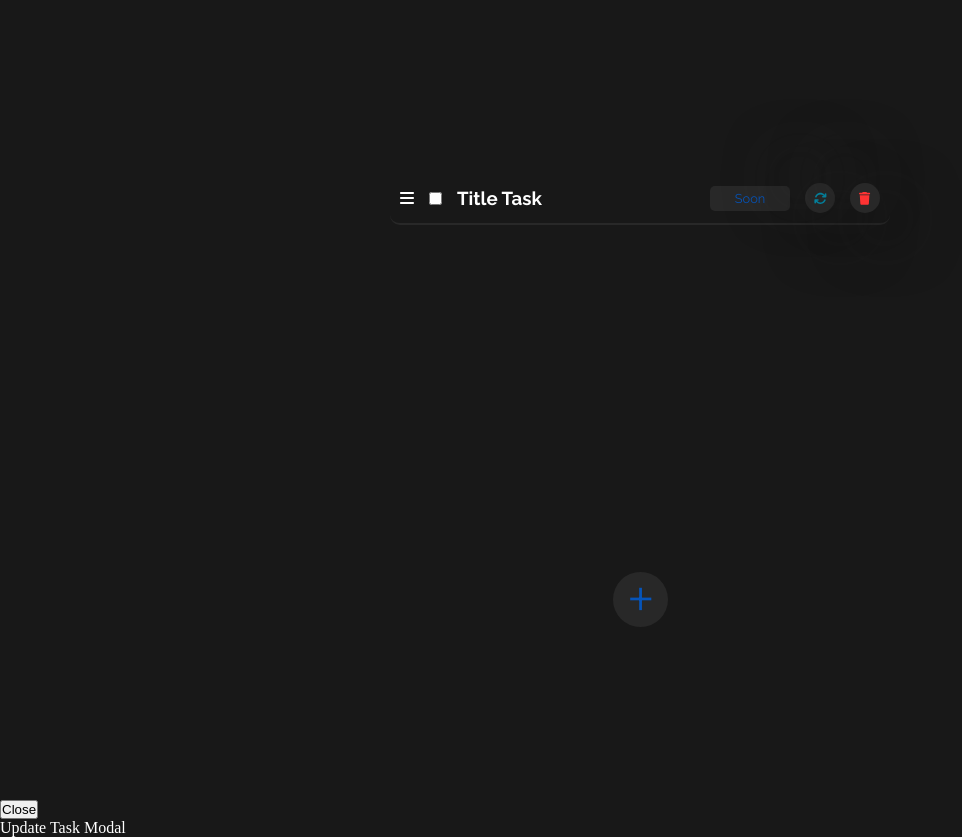
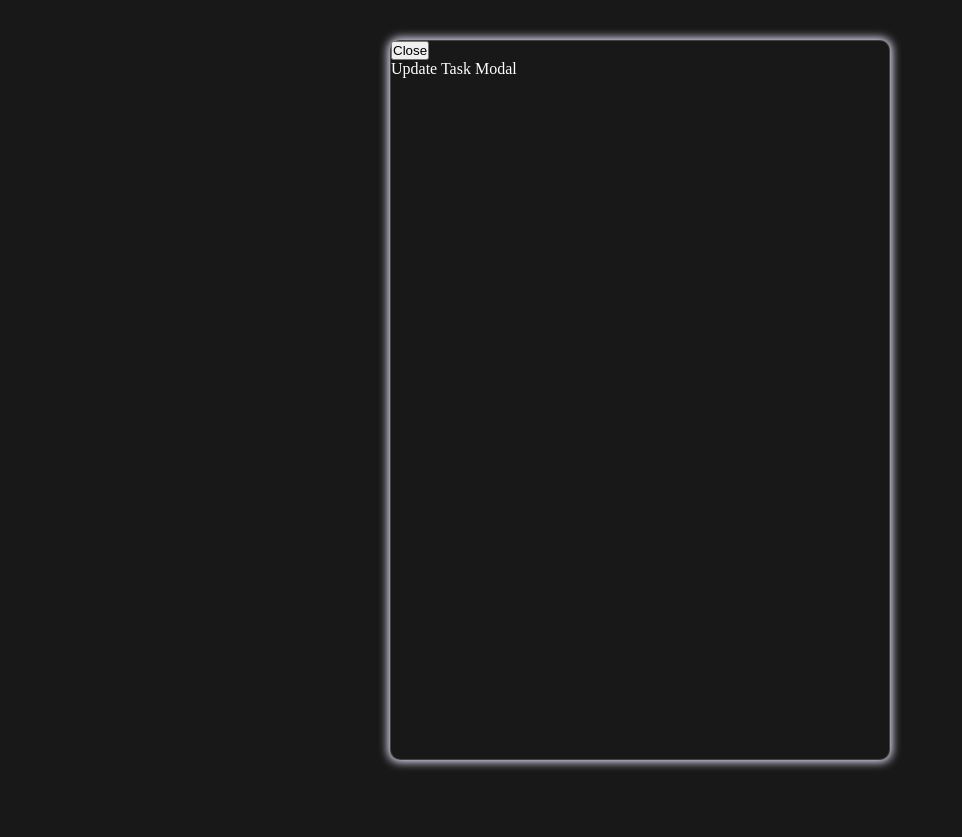
Before and after one commit to BNAStudio/todo-list, a React (Vite) app: page / in a window 1280 px wide. Both pictures are taken after a click on the button 820 px from the left and 198 px from the top of the page. Shown: the whole page, without its empty margins (0-962 px from the left). After the commit the page ends 800 px from the top, so only its background shows below. Built offline with nearby package versions, Linux system fonts and the light colour scheme.

Commit message:
feat(components): update components and add styles
update components: Modal, Task | update styles: create mixin glass_effect, create variable
dark-blue light dark

```diff
--- a/src/App.jsx
+++ b/src/App.jsx
@@ -1,4 +1,5 @@
-// import { OnBoarding, Task, Tag } from './components/index';
+// import { OnBoarding, Task, Tag, AddTaskBtn } from './components/index';
+import { AddTaskBtn } from './components/AddTaskBtn';
 import { Task } from './components/Task/Task';
 import { TodoProvider } from './context/TaskContext';
 import { ModalProvider } from './context/ModalContext';
@@ -18,6 +19,7 @@ const App = () => {
 					alignItems: "center"
 				}}>
 					<Task tagAlert="soon" />
+					<AddTaskBtn />
 				</div>
 			</ModalProvider>
 		</TodoProvider>
--- a/src/components/Modal/Modal.jsx
+++ b/src/components/Modal/Modal.jsx
@@ -1,18 +1,36 @@
 /* eslint-disable react/prop-types */
-import { CreateTaskModal, UpdateTaskModal } from './index'
-import css from './Modal.module.scss'
+import { CreateTaskModal, UpdateTaskModal } from './index';
+// import { useLayoutEffect, useRef } from 'react';
+import { useRef } from 'react';
+// import { gsap } from "gsap";
+import css from './Modal.module.scss';
 
-export const Modal = ({ isOpen, onClose, addTask, updateTask, deleteTask }) => {
+
+
+export const Modal = ({ isOpen, onClose, createTask, updateTask, deleteTask }) => {
+    const modalContainerRef = useRef(null);
+
     if (!isOpen) return null;
 
     return (
-        <div className={css["c-modal"]}>
+        <div ref={modalContainerRef} className={css["c-modal"]}>
             <div className={css["c-modal-content"]}>
                 <button onClick={onClose}>Close</button>
-                {addTask && <CreateTaskModal />}
+                {createTask && <CreateTaskModal />}
                 {updateTask && <UpdateTaskModal />}
                 {deleteTask && <CreateTaskModal />}
             </div>
         </div>
     )
 }
+
+
+// TODO: Crear los estilos en SASS
+// TODO: Crear la animacion en gsap
+// useLayoutEffect(() => {
+//     const modalInAnimation = gsap.
+
+//     return () => {
+//         second
+//     };
+// }, [third])
--- a/src/components/Modal/Modal.module.scss
+++ b/src/components/Modal/Modal.module.scss
@@ -1,10 +1,42 @@
-.modal-overlay {
+@import "../../styles/tools/mixins.scss";
+
+.c-modal {
 	position: fixed;
 	top: 0;
 	left: 0;
-	background: red;
+	background: var(--dark);
 	width: 100%;
 	height: 100vh;
+	display: flex;
+	align-items: center;
+}
+
+.c-modal-content {
+	width: 90%;
+	max-width: 500px;
+	height: 35vh;
+	background-color: var(--light);
+	margin: 0 auto;
+	@include glass_effect;
+}
+
+@media (min-width: 500px) {
+	.c-modal-content {
+		width: 80%;
+		height: 90vh;
+	}
+}
+@media (min-width: 900px) {
+	.c-modal-content {
+		width: 60%;
+		height: 90vh;
+	}
+}
+@media (min-width: 1200px) {
+	.c-modal-content {
+		width: 40%;
+		height: 90vh;
+	}
 }
 
 .modal-create,
--- a/src/components/Task/Task.jsx
+++ b/src/components/Task/Task.jsx
@@ -3,11 +3,9 @@ import { useRef, useContext } from 'react';
 import { ModalContext } from '../../context/ModalContext';
 
 import { Tag } from '../Tag';
-import { AddTaskBtn } from '../AddTaskBtn';
 
 import css from './Task.module.scss'
 import { ICONS } from '../../constants/constants';
-
 
 export const Task = ({ tagAlert }) => {
     const { openModal, setUpdateTask, setDeleteTask } = useContext(ModalContext)
@@ -48,7 +46,6 @@ export const Task = ({ tagAlert }) => {
                     </button>
                 </label>
             </form >
-            <AddTaskBtn createTask />
         </>
     )
 }
--- a/src/context/ModalContext.jsx
+++ b/src/context/ModalContext.jsx
@@ -33,7 +33,7 @@ export const ModalProvider = ({ children }) => {
             <Modal
                 isOpen={isModalOpen}
                 onClose={closeModal}
-                addTask={addTask}
+                createTask={addTask}
                 updateTask={updateTask}
                 deleteTask={deleteTask} />
         </ModalContext.Provider>
--- a/src/styles/settings/variables.scss
+++ b/src/styles/settings/variables.scss
@@ -5,6 +5,8 @@
 	--secundary-hover: #4703a6;
 	--complementary: #0654b9;
 	--complementary-hover: #0388a6;
+	--dark-blue: #1a165f;
+	--light-dark: rgba(255, 255, 255, 0.25);
 	--dark: #181818;
 	--medium-dark: #282828;
 	--light: #eee5ff;
--- a/src/styles/tools/mixins.scss
+++ b/src/styles/tools/mixins.scss
@@ -1,3 +1,12 @@
+@mixin glass_effect() {
+	background: var(--dark);
+	box-shadow: var(--box-shadow-hard);
+	backdrop-filter: blur(4px);
+	-webkit-backdrop-filter: blur(4px);
+	border-radius: 10px;
+	border: 1px solid rgba(255, 255, 255, 0.18);
+}
+
 @mixin font_color--gradient($gradient) {
 	font-family: var(--font-roboto);
 	text-shadow: var(--text-shadow);
```
